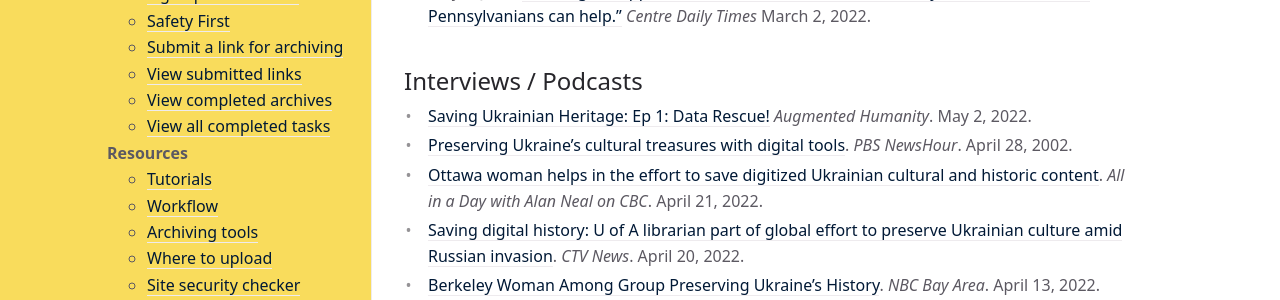
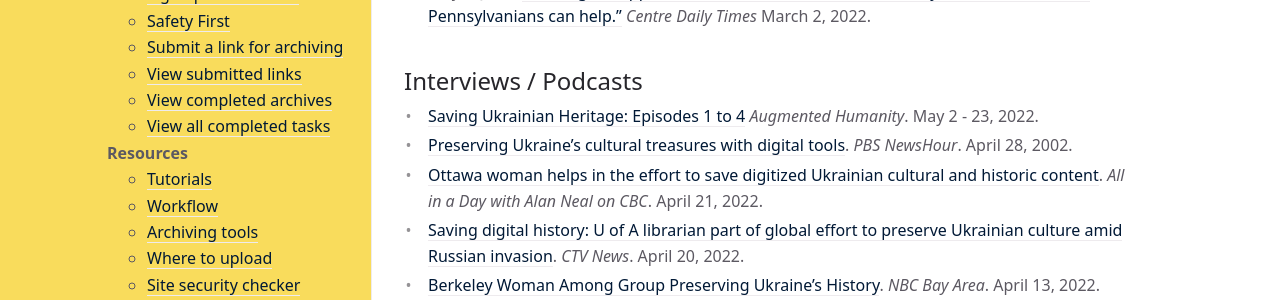
Before and after one commit to sucho-archiving/sucho-archiving.github.io, a Jekyll site: the page built from press.md, in a window 1280 px wide and 900 px high, scrolled down 2611 px. Shown: the part 155-455 px from the top of the window. Built offline with Jekyll 4.4.1, drawn with Linux system fonts in a browser that asks for light colours.

Commit message:
Update press.md

```diff
--- a/press.md
+++ b/press.md
@@ -61,7 +61,7 @@ Media inquiries can be directed to the project admins at **info@sucho.org**.
 
 
 ## Interviews / Podcasts
-- [Saving Ukrainian Heritage: Ep 1: Data Rescue!](https://www.npr.org/podcasts/811625591/augmented-humanity) *Augmented Humanity*. May 2, 2022.
+- [Saving Ukrainian Heritage: Episodes 1 to 4](https://www.npr.org/podcasts/811625591/augmented-humanity) *Augmented Humanity*. May 2 - 23, 2022.
 - [Preserving Ukraine's cultural treasures with digital tools](https://www.pbs.org/newshour/show/preserving-ukraines-cultural-treasures-with-digital-tools). *PBS NewsHour*. April 28, 2002.
 - [Ottawa woman helps in the effort to save digitized Ukrainian cultural and historic content](https://www.cbc.ca/listen/live-radio/1-92-all-in-a-day/clip/15907873-ottawa-woman-helps-effort-save-digitized-ukrainian-cultural). *All in a Day with Alan Neal on CBC*. April 21, 2022.
 - [Saving digital history: U of A librarian part of global effort to preserve Ukrainian culture amid Russian invasion](https://edmonton.ctvnews.ca/saving-digital-history-u-of-a-librarian-part-of-global-effort-to-preserve-ukrainian-culture-amid-russian-invasion-1.5869573). *CTV News*. April 20, 2022.
```
